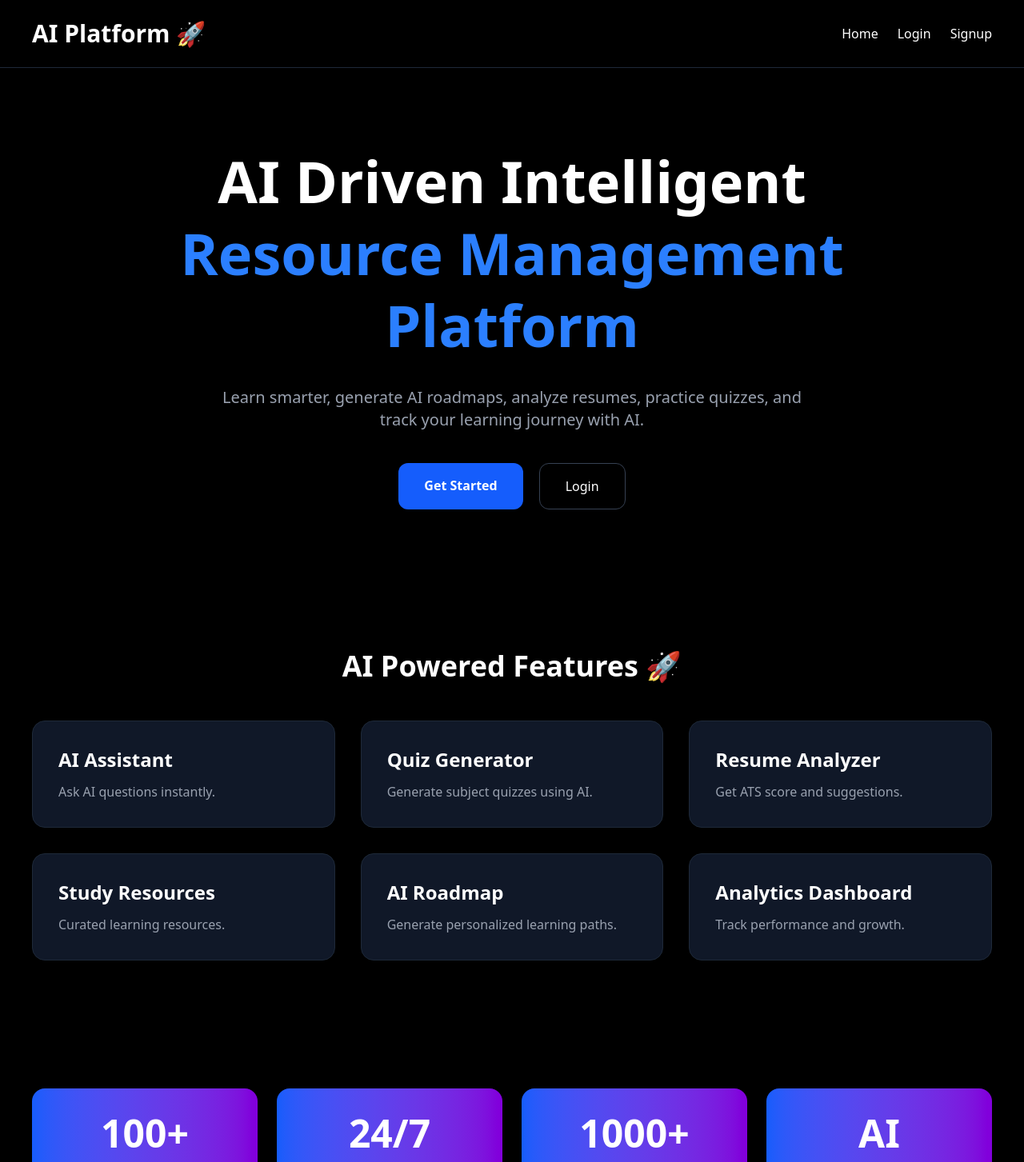
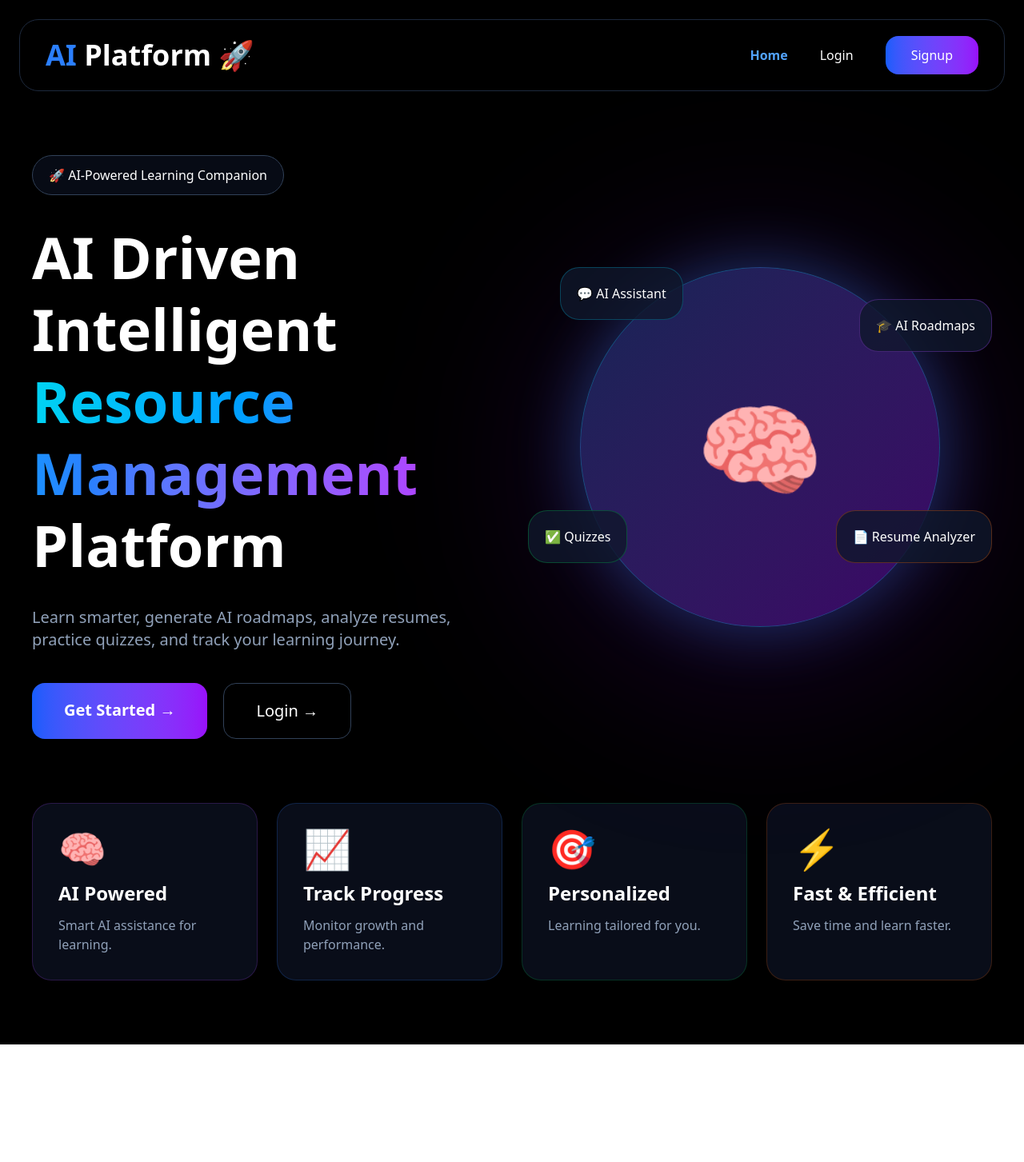
Before and after one commit to sushmitha20reddy/ai-driven-resource-management-platform, a Next.js app in the folder frontend/: page / in a window 1280 px wide. Shown: the top 1453 px of the page at 80% size. After the commit the page ends 1306 px from the top, so only its background shows below. Built offline with nearby package versions, Linux system fonts and the light colour scheme.

Commit message:
updated home page

```diff
--- a/frontend/app/page.tsx
+++ b/frontend/app/page.tsx
@@ -1,64 +1,232 @@
-import Navbar from "../components/Navbar";
+"use client";
 
-export default function Home() {
+import Link from "next/link";
+
+export default function HomePage() {
   return (
-    <main className="min-h-screen bg-black text-white">
+    <main className="min-h-screen bg-black text-white overflow-hidden">
 
-      <Navbar />
+      {/* NAVBAR */}
+      <nav className="mx-6 mt-6 border border-slate-800 rounded-3xl px-8 py-5 flex justify-between items-center backdrop-blur-xl">
+        <h1 className="text-4xl font-bold">
+          <span className="text-blue-500">AI</span> Platform 🚀
+        </h1>
+
+        <div className="flex gap-10 items-center">
+          <Link href="/" className="text-blue-400 font-semibold">
+            Home
+          </Link>
+
+          <Link href="/login">Login</Link>
+
+          <Link
+            href="/signup"
+            className="
+              px-8 py-3
+              rounded-2xl
+              bg-gradient-to-r
+              from-blue-600
+              to-purple-600
+            "
+          >
+            Signup
+          </Link>
+        </div>
+      </nav>
 
       {/* HERO */}
+      <section className="max-w-7xl mx-auto px-10 py-20">
 
-      <section className="px-8 py-24 text-center">
+        <div className="grid lg:grid-cols-2 gap-10 items-center">
 
-        <div className="max-w-5xl mx-auto">
+          {/* LEFT */}
+          <div>
 
-          <h1 className="text-6xl md:text-7xl font-extrabold leading-tight mb-8">
+            <div
+              className="
+                inline-block
+                px-5 py-3
+                rounded-full
+                border
+                border-slate-700
+                bg-slate-900/50
+                mb-8
+              "
+            >
+              🚀 AI-Powered Learning Companion
+            </div>
 
+            <h1
+              className="
+                text-7xl
+                font-extrabold
+                leading-tight
+              "
+            >
               AI Driven Intelligent
               <br />
 
-            <span className="text-blue-500">
-              Resource Management Platform
+              <span
+                className="
+                  bg-gradient-to-r
+                  from-cyan-400
+                  via-blue-500
+                  to-purple-500
+                  text-transparent
+                  bg-clip-text
+                "
+              >
+                Resource Management
               </span>
 
+              <br />
+              Platform
             </h1>
 
-          <p className="text-xl text-gray-400 max-w-3xl mx-auto mb-10">
-
+            <p
+              className="
+                text-slate-400
+                text-xl
+                mt-8
+                max-w-2xl
+              "
+            >
               Learn smarter, generate AI roadmaps,
               analyze resumes, practice quizzes,
-            and track your learning journey with AI.
-
+              and track your learning journey.
             </p>
 
-          <div className="flex justify-center gap-5">
+            <div className="flex gap-5 mt-10">
 
-            <a
+              <Link
                 href="/signup"
                 className="
-              bg-blue-600
-              px-8
-              py-4
-              rounded-xl
+                  px-10 py-5
+                  rounded-2xl
+                  bg-gradient-to-r
+                  from-blue-600
+                  to-purple-600
+                  text-xl
                   font-semibold
-              hover:bg-blue-500
                 "
               >
-              Get Started
-            </a>
+                Get Started →
+              </Link>
 
-            <a
+              <Link
                 href="/login"
                 className="
-              border border-gray-700
-              px-8
-              py-4
-              rounded-xl
-              hover:bg-gray-900
+                  px-10 py-5
+                  rounded-2xl
+                  border
+                  border-slate-700
+                  text-xl
                 "
               >
-              Login
-            </a>
+                Login →
+              </Link>
+
+            </div>
+
+          </div>
+
+          {/* RIGHT SIDE AI IMAGE */}
+          <div className="relative flex justify-center">
+
+            {/* Glow */}
+            <div
+              className="
+                absolute
+                w-[500px]
+                h-[500px]
+                rounded-full
+                bg-purple-700/20
+                blur-[120px]
+              "
+            />
+
+            {/* AI Head */}
+            <div
+              className="
+                relative
+                w-[450px]
+                h-[450px]
+                rounded-full
+                border
+                border-cyan-500/30
+                bg-gradient-to-br
+                from-blue-950
+                to-purple-950
+                flex
+                items-center
+                justify-center
+                shadow-[0_0_80px_rgba(59,130,246,0.4)]
+              "
+            >
+              <div className="text-9xl">🧠</div>
+            </div>
+
+            {/* Floating Cards */}
+
+            <div
+              className="
+                absolute
+                top-0
+                left-10
+                bg-slate-900/80
+                border
+                border-cyan-500/30
+                rounded-3xl
+                p-5
+              "
+            >
+              💬 AI Assistant
+            </div>
+
+            <div
+              className="
+                absolute
+                top-10
+                right-0
+                bg-slate-900/80
+                border
+                border-purple-500/30
+                rounded-3xl
+                p-5
+              "
+            >
+              🎓 AI Roadmaps
+            </div>
+
+            <div
+              className="
+                absolute
+                bottom-20
+                left-0
+                bg-slate-900/80
+                border
+                border-green-500/30
+                rounded-3xl
+                p-5
+              "
+            >
+              ✅ Quizzes
+            </div>
+
+            <div
+              className="
+                absolute
+                bottom-20
+                right-0
+                bg-slate-900/80
+                border
+                border-orange-500/30
+                rounded-3xl
+                p-5
+              "
+            >
+              📄 Resume Analyzer
+            </div>
 
           </div>
 
@@ -66,152 +234,56 @@ export default function Home() {
 
       </section>
 
-      {/* FEATURES */}
+      {/* FEATURE CARDS */}
 
-      <section className="px-10 py-20">
+      <section className="max-w-7xl mx-auto px-10 pb-20">
 
-        <h2 className="text-4xl font-bold text-center mb-12">
-          AI Powered Features 🚀
-        </h2>
+        <div className="grid md:grid-cols-4 gap-6">
 
-        <div className="grid md:grid-cols-3 gap-8">
+          <div className="bg-slate-900/60 rounded-3xl p-8 border border-purple-500/20">
+            <div className="text-5xl mb-4">🧠</div>
+            <h3 className="text-2xl font-bold">
+              AI Powered
+            </h3>
+            <p className="text-slate-400 mt-3">
+              Smart AI assistance for learning.
+            </p>
+          </div>
 
-          <FeatureCard
-            title="AI Assistant"
-            description="Ask AI questions instantly."
-          />
+          <div className="bg-slate-900/60 rounded-3xl p-8 border border-blue-500/20">
+            <div className="text-5xl mb-4">📈</div>
+            <h3 className="text-2xl font-bold">
+              Track Progress
+            </h3>
+            <p className="text-slate-400 mt-3">
+              Monitor growth and performance.
+            </p>
+          </div>
 
-          <FeatureCard
-            title="Quiz Generator"
-            description="Generate subject quizzes using AI."
-          />
+          <div className="bg-slate-900/60 rounded-3xl p-8 border border-green-500/20">
+            <div className="text-5xl mb-4">🎯</div>
+            <h3 className="text-2xl font-bold">
+              Personalized
+            </h3>
+            <p className="text-slate-400 mt-3">
+              Learning tailored for you.
+            </p>
+          </div>
 
-          <FeatureCard
-            title="Resume Analyzer"
-            description="Get ATS score and suggestions."
-          />
-
-          <FeatureCard
-            title="Study Resources"
-            description="Curated learning resources."
-          />
-
-          <FeatureCard
-            title="AI Roadmap"
-            description="Generate personalized learning paths."
-          />
-
-          <FeatureCard
-            title="Analytics Dashboard"
-            description="Track performance and growth."
-          />
+          <div className="bg-slate-900/60 rounded-3xl p-8 border border-orange-500/20">
+            <div className="text-5xl mb-4">⚡</div>
+            <h3 className="text-2xl font-bold">
+              Fast & Efficient
+            </h3>
+            <p className="text-slate-400 mt-3">
+              Save time and learn faster.
+            </p>
+          </div>
 
         </div>
 
       </section>
 
-      {/* STATS */}
-
-      <section className="px-10 py-20">
-
-        <div className="grid md:grid-cols-4 gap-6">
-
-          <StatCard value="100+" label="Learning Resources" />
-
-          <StatCard value="24/7" label="AI Support" />
-
-          <StatCard value="1000+" label="Quiz Questions" />
-
-          <StatCard value="AI" label="Career Guidance" />
-
-        </div>
-
-      </section>
-
-      {/* WHY */}
-
-      <section className="px-10 py-20 text-center">
-
-        <h2 className="text-4xl font-bold mb-8">
-          Why Choose Our Platform?
-        </h2>
-
-        <p className="text-gray-400 max-w-4xl mx-auto text-lg">
-
-          Our platform combines Artificial Intelligence,
-          learning analytics, quiz generation,
-          resume analysis, study resources,
-          and career roadmap planning into a
-          single modern learning ecosystem.
-
-        </p>
-
-      </section>
-
-      {/* FOOTER */}
-
-      <footer className="border-t border-gray-800 py-8 text-center text-gray-500">
-
-        AI Driven Intelligent Resource Management Platform
-      </footer>
-
     </main>
   );
 }
-
-function FeatureCard({
-  title,
-  description,
-}: {
-  title: string;
-  description: string;
-}) {
-  return (
-    <div
-      className="
-      bg-gray-900
-      border border-gray-800
-      p-8
-      rounded-2xl
-      hover:border-blue-500
-      hover:-translate-y-1
-      transition-all
-      "
-    >
-      <h3 className="text-2xl font-bold mb-3">
-        {title}
-      </h3>
-
-      <p className="text-gray-400">
-        {description}
-      </p>
-    </div>
-  );
-}
-
-function StatCard({
-  value,
-  label,
-}: {
-  value: string;
-  label: string;
-}) {
-  return (
-    <div
-      className="
-      bg-gradient-to-r
-      from-blue-600
-      to-purple-700
-      p-8
-      rounded-2xl
-      text-center
-      "
-    >
-      <h3 className="text-5xl font-bold mb-2">
-        {value}
-      </h3>
-
-      <p>{label}</p>
-    </div>
-  );
-}
```
Lines whose indentation alone changed are shown as unchanged.
